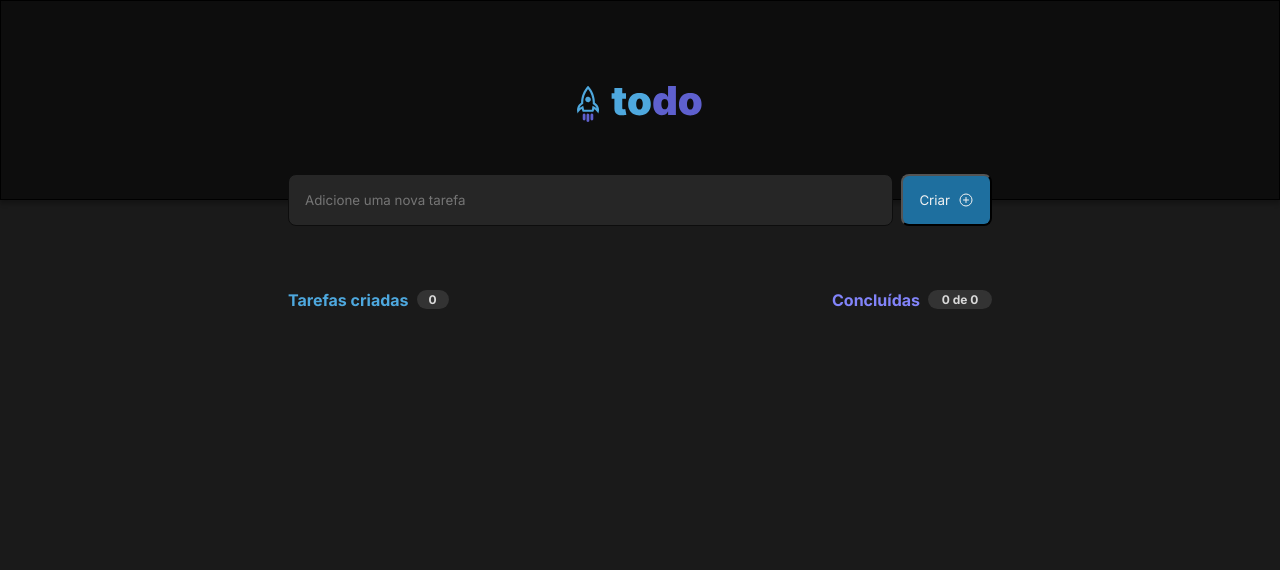
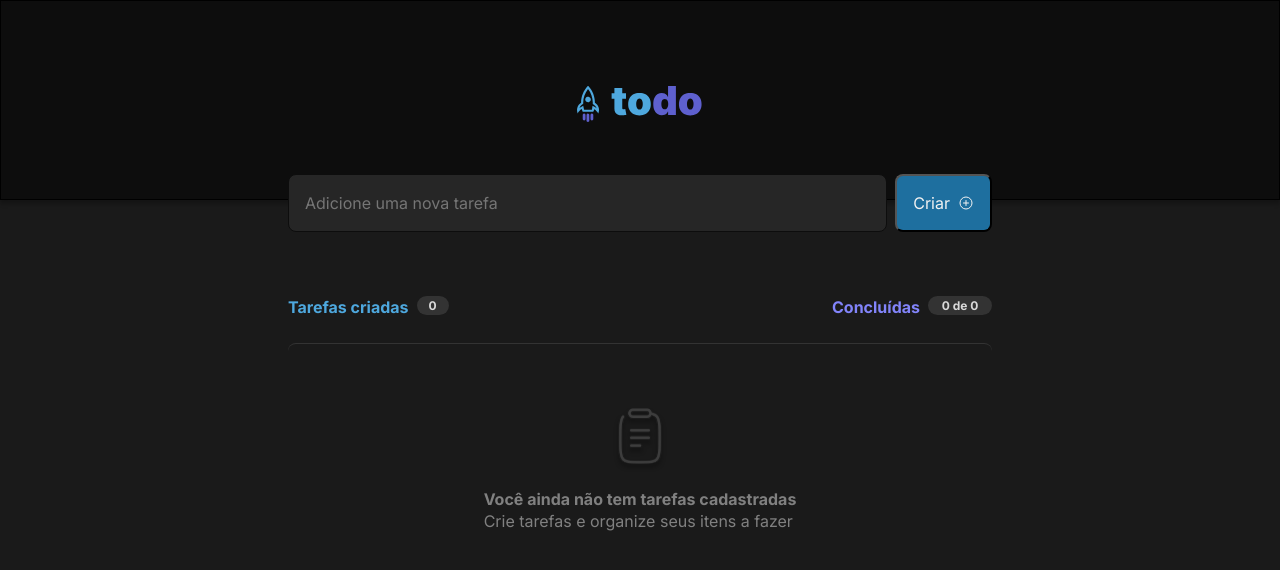
Before and after one commit to jthanlopes/todo-list, a React (Vite) app: page / in a window 1280 px wide. Shown: the top 570 px of the page. Built offline with nearby package versions, Linux system fonts and the light colour scheme.

Commit message:
feat: criação do componente EmptyTasks

```diff
--- a/src/assets/global.css
+++ b/src/assets/global.css
@@ -24,21 +24,17 @@
   box-sizing: border-box;
 }
 
-@media(max-width:768px) {
-  html {
-    font-size: 87,5%;
-  }
-}
-
 body {
   background-color: var(--gray-600);
   color: var(--gray-100);
   -webkit-font-smoothing: antialiased;
 }
 
-body, input, textarea, button {
+body, input, button {
   font-family: 'Inter', sans-serif;
   font-weight: 400;
+  font-size: 1rem;
+  line-height: 1.4rem;
 }
 
 button {
@@ -48,3 +44,9 @@ button {
 ul {
   list-style: none;
 }
+
+@media(max-width:768px) {
+  html {
+    font-size: 87,5%;
+  }
+}
--- /dev/null
+++ b/src/components/EmptyTasks.module.css
@@ -0,0 +1,11 @@
+.emptyTasks {
+  display: flex;
+  flex-direction: column;
+  justify-content: center;
+  align-items: center;
+  gap: 1rem;
+  color: var(--gray-300);
+  border-top: 1px solid var(--gray-400);
+  border-radius: 8px;
+  padding-top: 4rem;
+}
--- /dev/null
+++ b/src/components/EmptyTasks.tsx
@@ -0,0 +1,14 @@
+import imgClipboard from '../assets/images/img-clipboard.svg';
+import styles from './EmptyTasks.module.css';
+
+export function EmptyTasks() {
+  return (
+    <div className={styles.emptyTasks}>
+      <img src={imgClipboard} />
+      <div>
+        <p><strong>Você ainda não tem tarefas cadastradas</strong></p>
+        <p>Crie tarefas e organize seus itens a fazer</p>
+      </div>
+    </div>
+  )
+}
--- a/src/components/TaskList.tsx
+++ b/src/components/TaskList.tsx
@@ -1,5 +1,6 @@
 import { FormEvent, useState } from 'react';
 import { v4 as uuidv4 } from 'uuid';
+import { EmptyTasks } from './EmptyTasks';
 
 import { FormAddNewTask } from './FormAddNewTask';
 import { Task } from './Task';
@@ -75,9 +76,11 @@ export function TaskList() {
           </div>
         </header>
 
-        <ul>
           {
-            tasks.map(task => {
+            (tasks.length === 0)
+            ? <EmptyTasks />
+            : <ul>
+                {tasks.map(task => {
                   return (
                     <Task
                       key={task.id}
@@ -88,9 +91,9 @@ export function TaskList() {
                       deleteTask={handleDeleteTask}
                     />
                   )
-            })
+                })}
+              </ul>
           }
-        </ul>
       </section>
     </main>
   );
```
Also changed, not shown: src/assets/images/img-clipboard.svg (added). Lines whose indentation alone changed are shown as unchanged.
